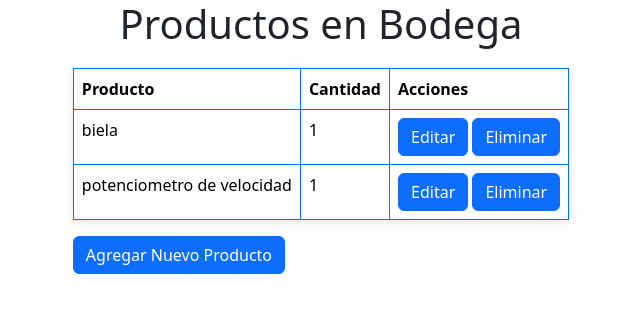
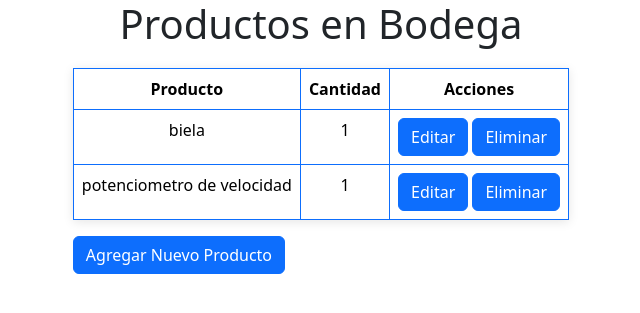
Before and after one commit to Sixto69/FERROVIAL, a Django app: page / in a window 1280 px wide. Shown: the top 313 px of the page, without its empty margins (319-959 px from the left). Run offline with Django 5.2, Linux system fonts and the light colour scheme; data comes from the database, SQL or seed files in the repository; some libraries are stand-ins or nearby versions.

Commit message:
cambio de codigo

```diff
--- a/bodega/inventario/static/style.css
+++ b/bodega/inventario/static/style.css
@@ -55,7 +55,7 @@ h1 {
 }
 
 
-table {
+.table {
     width: 100%;
     border-collapse: collapse;
     margin: 20px 0;
@@ -63,16 +63,26 @@ table {
     box-shadow: 0 2px 10px rgba(0, 0, 0, 0.1);
 }
 
-th, td {
+.table th, td {
     padding: 12px;
-    text-align: left;
+    text-align: center;
     border-bottom: 2px solid #ddd;
 }
 
-th {
+.table th {
     background-color: #4CAF50;
-    color: rgb(39, 8, 8);
+    color: #fff;
 }
+
+.table td {
+    background-color: #f9f9f9;
+}
+
+/* Fila de productos */
+.table tbody tr:nth-child(odd) {
+    background-color: #f2f2f2;
+}
+
 
 tr:hover {
     background-color: #dabebe;
```
